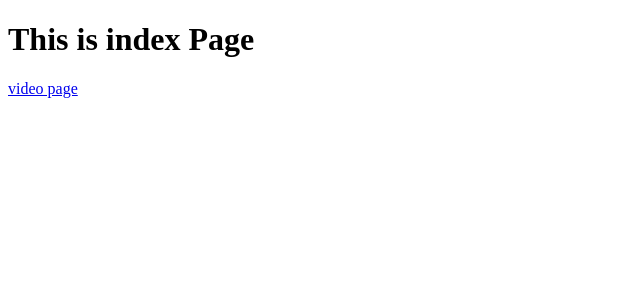
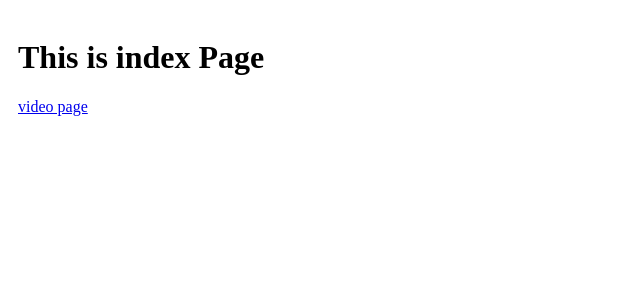
Before and after one commit to takayuki-s/nuxt-video-test, a Nuxt app: page / in a window 1280 px wide. Shown: the top 300 px of the page, without its empty margins (0-640 px from the left). Built offline with nearby package versions, Linux system fonts and the light colour scheme.

Commit message:
簡易レイアウト適用

```diff
--- /dev/null
+++ b/layouts/default.vue
@@ -0,0 +1,11 @@
+<template>
+  <div class="container">
+    <slot />
+  </div>
+</template>
+
+<style>
+.container {
+  padding: 10px;
+}
+</style>
--- a/pages/index.vue
+++ b/pages/index.vue
@@ -1,4 +1,6 @@
 <template>
-  <h1>This is index Page</h1>
-  <NuxtLink to="/video">video page</NuxtLink>
+  <NuxtLayout>
+    <h1>This is index Page</h1>
+    <NuxtLink to="/video">video page</NuxtLink>
+  </NuxtLayout>
 </template>
--- a/pages/video.vue
+++ b/pages/video.vue
@@ -1,4 +1,5 @@
 <template>
+  <NuxtLayout>
     <h1>This is video Page</h1>
     <div class="file-input">
       <input
@@ -16,6 +17,7 @@
         <source :src="src" type="video/mp4" />
       </video>
     </div>
+  </NuxtLayout>
 </template>
 
 <script setup>
```
Lines whose indentation alone changed are shown as unchanged.
